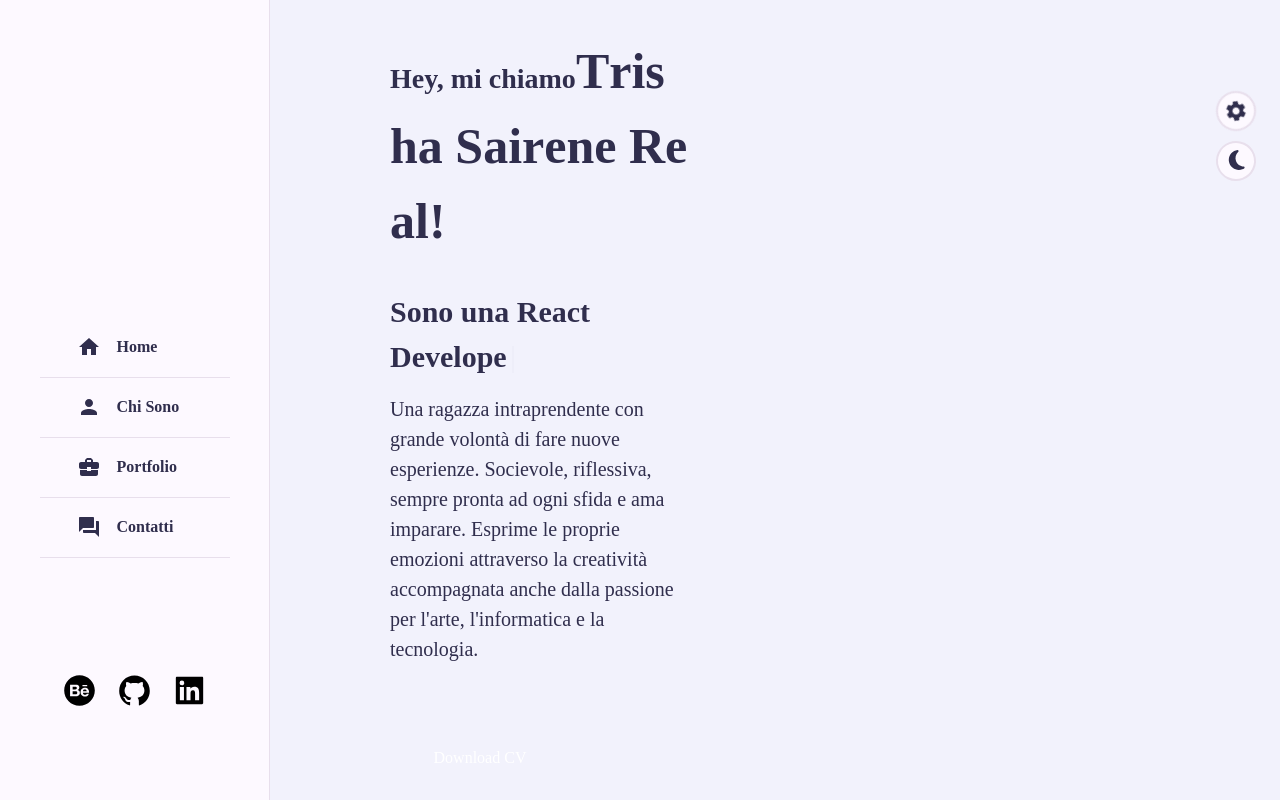
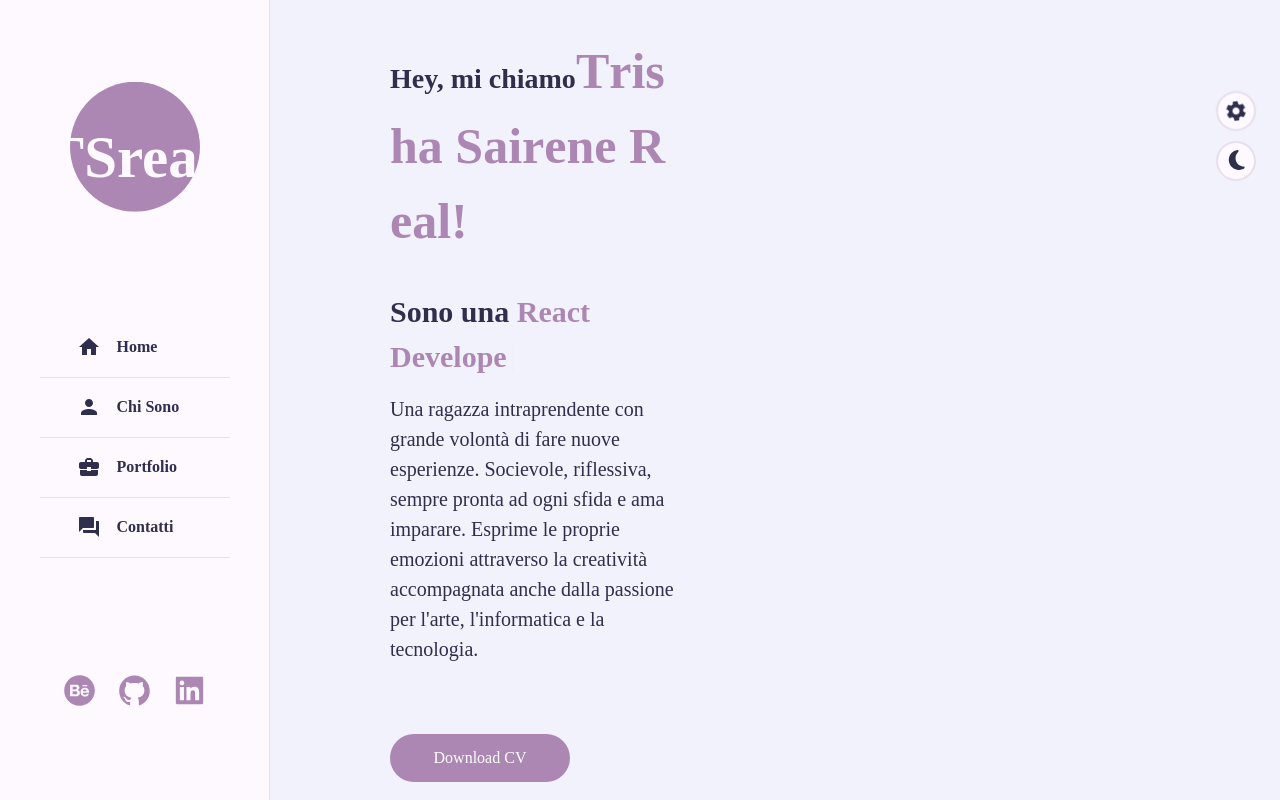
Before and after one commit to TrishaReal/PortfolioTSR, a React (Create React App) app: page / in a window 1280 px wide. Built offline with nearby package versions, Linux system fonts and the light colour scheme.

Commit message:
commit css

```diff
--- a/src/index.css
+++ b/src/index.css
@@ -26,6 +26,7 @@ html {
   --bg-black-50: #e8dfec;
   --text-black-900: #302e4d;
   --text-black-700: #504e70;
+  --skin-color: #ac87b3;
 }
 
 /* SCROLLBAR */
```
